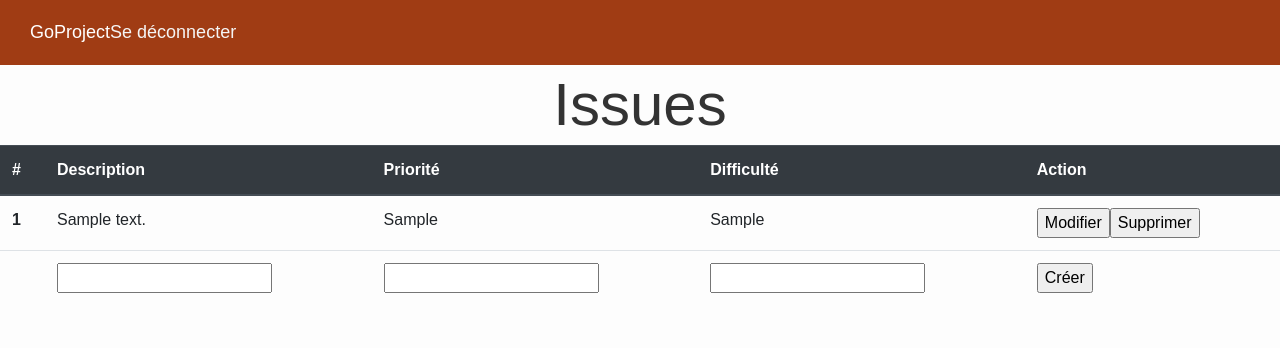
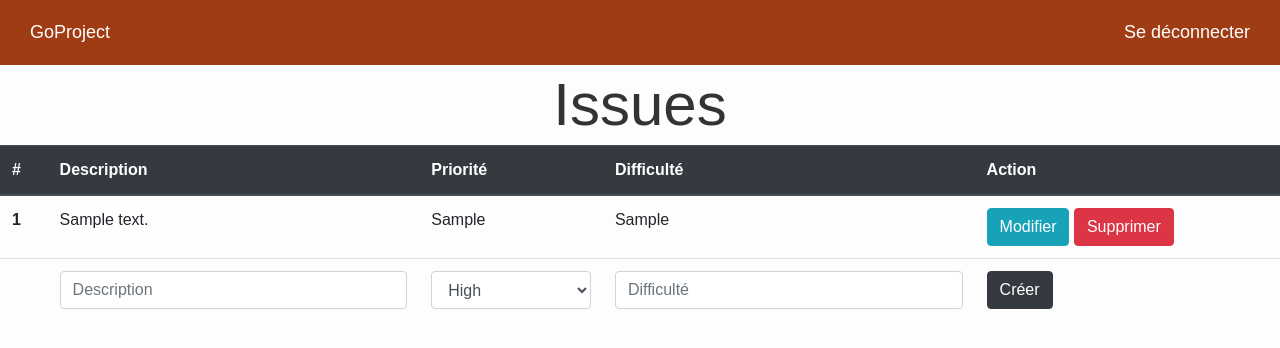
Before and after one commit to ngiachino/grp1_eq8_dev, a PHP site: page /issues.php in a window 1280 px wide. Shown: the top 348 px of the page. Run offline with PHP 8.4, Linux system fonts and the light colour scheme; the visitor is signed in with stand-in values (Sample User, id 1); tables that the repository leaves empty hold one stand-in row (values such as "Sample post").

Commit message:
Séparation du PHP et du HTML, et correction de style dans la page des issues

```diff
--- a/app/issues.php
+++ b/app/issues.php
@@ -1,6 +1,7 @@
 <?php
 
 include '../database/DBconnect.php';
+include 'issuesManagement.php';
 $conn = connect();
 session_start();
 
@@ -13,6 +14,8 @@ if($_SESSION['projectId'] == null){
 }
 
 $idProjet = $_SESSION['projectId'];
+addIssue($conn, $idProjet);
+deleteIssue($conn, $idProjet);
 $query = "SELECT ID_USER_STORY,PRIORITE,DIFFICULTE,DESCRIPTION FROM issue WHERE ID_PROJET = '$idProjet' ORDER BY ID_USER_STORY";
 $result = mysqli_query($conn, $query);
 
@@ -28,14 +31,15 @@ $result = mysqli_query($conn, $query);
 </head>
 
 <body>
-<div class = "menuBar">
-    <div class="menuBar-left">
-        <a id="title" href="profil.php">GoProject</a>
+<div class="menuBar">
+    <div class="float-left">
+        <a href="profil.php">GoProject</a>
     </div>
-    <div class="menuBar-right">
-        <a class="disconnect">Se déconnecter</a>
+    <div class="float-right">
+        <a class="disconnect" href="./index.php">Se déconnecter</a>
     </div>
 </div>
+
 <h1>Issues</h1>
 <form method="POST" id="newIssueForm"></form>
 <form method="POST" id="deleteModifyForm"></form>
@@ -52,56 +56,42 @@ $result = mysqli_query($conn, $query);
   <tbody>
   <?php $i = 1;
     while($row = mysqli_fetch_row($result)){?>
-    <form method = "POST">
     <tr>
-      <th scope="row"><?php echo $i;?></th>
-      <input type="hidden" name="id" value="<?php echo $row[0];?>">
+      <th scope="row"><?php echo $i;?>
+          <input form="deleteModifyForm" type="hidden" name="id" value="<?php echo $row[0];?>">
+      </th>
       <td><?php echo $row[3];?></td>
       <td><?php echo $row[1];?></td>
       <td><?php echo $row[2];?></td>
-      <td><input type="submit" name="modify" value="Modifier"><input type="submit" name="delete" value="Supprimer"></td>
+      <td>
+          <input class="btn btn-info" type="submit" name="modify" value="Modifier">
+          <input class="btn btn-danger" form="deleteModifyForm" type="submit" name="delete" value="Supprimer">
+      </td>
     </tr>
-    </form>
     <?php
       $i++;
       }
     ?>
     <tr>
         <th scope="row"></th>
-        <td><input type="text" name="description" form="newIssueForm" maxlength="500"></td>
-        <td><input type="text" name="priority" form="newIssueForm" maxlength="10"></td>
-        <td><input type="number" name="difficulty" form="newIssueForm"></td>
-        <td><input type="submit" name="submit" value="Créer" form="newIssueForm"></td>
+        <td>
+            <input class="form-control" type="text" name="description" form="newIssueForm" maxlength="500" placeholder="Description" required>
+        </td>
+        <td>
+            <select class="form-control" name="priority" form="newIssueForm">
+                <option value="High">High</option>
+                <option value="Medium">Medium</option>
+                <option value="Low">Low</option>
+            </select>
+        </td>
+        <td>
+            <input class="form-control" type="number" name="difficulty" form="newIssueForm" min="1" step="1" placeholder="Difficulté" required>
+        </td>
+        <td>
+            <input class="btn btn-dark" type="submit" name="submit" value="Créer" form="newIssueForm">
+        </td>
     </tr>
   </tbody>
 </table>
 </body>
 </html>
-<?php
-if(isset($_POST['submit'])){
-  $query = "SELECT MAX(ID_USER_STORY) FROM issue WHERE ID_PROJET='$idProjet'";
-  $result = mysqli_query($conn, $query);
-  if(mysqli_query($conn,$query) === FALSE){
-    //Si il n'y a pas encore d'issue pour ce projet
-    $idUS=1;
-  }
-  else{
-    $idUS = mysqli_fetch_row($result)[0]+1;
-  }
-  $description = $_POST['description'];
-  $priority = $_POST['priority'];
-  $difficulty = $_POST['difficulty'];
-  $query = "INSERT INTO issue (ID_USER_STORY, PRIORITE, DIFFICULTE, DESCRIPTION, ID_PROJET)
-            VALUES ('$idUS','$priority','$difficulty','$description','$idProjet')";
-  if(mysqli_query($conn,$query) === FALSE){
-    echo "Error: " . $query . "<br>" . $conn->connect_error . "<br>";
-  }
-  header("Refresh:0");
-}
-if(isset($_POST['delete'])){
-  $issueID = $_POST['id'];
-  $query = "DELETE FROM issue WHERE ID_USER_STORY = '$issueID' AND ID_PROJET = '$idProjet'";
-  $result = mysqli_query($conn,$query);
-  header("Refresh:0");
-}
-?>
--- /dev/null
+++ b/app/issuesManagement.php
@@ -0,0 +1,34 @@
+<?php
+function addIssue($conn, $idProjet){
+    if (isset($_POST['submit'])) {
+        $query = "SELECT MAX(ID_USER_STORY) FROM issue WHERE ID_PROJET='$idProjet'";
+        $result = mysqli_query($conn, $query);
+        if (mysqli_query($conn, $query) === FALSE) {
+            //Si il n'y a pas encore d'issue pour ce projet
+            $idUS = 1;
+        } else {
+            $idUS = mysqli_fetch_row($result)[0] + 1;
+        }
+        $description = $_POST['description'];
+        $priority = $_POST['priority'];
+        $difficulty = $_POST['difficulty'];
+        $query = "INSERT INTO issue (ID_USER_STORY, PRIORITE, DIFFICULTE, DESCRIPTION, ID_PROJET)
+            VALUES ('$idUS','$priority','$difficulty','$description','$idProjet')";
+        if (mysqli_query($conn, $query) === FALSE) {
+            echo "Error: " . $query . "<br>" . $conn->connect_error . "<br>";
+        }
+    }
+}
+
+function deleteIssue($conn, $idProjet)
+{
+    if (isset($_POST['delete'])) {
+        $issueID = $_POST['id'];
+        $query = "DELETE FROM issue WHERE ID_USER_STORY = '$issueID' AND ID_PROJET = '$idProjet'";
+        mysqli_query($conn, $query);
+    }
+}
+
+function editIssue($conn){
+
+}
```
